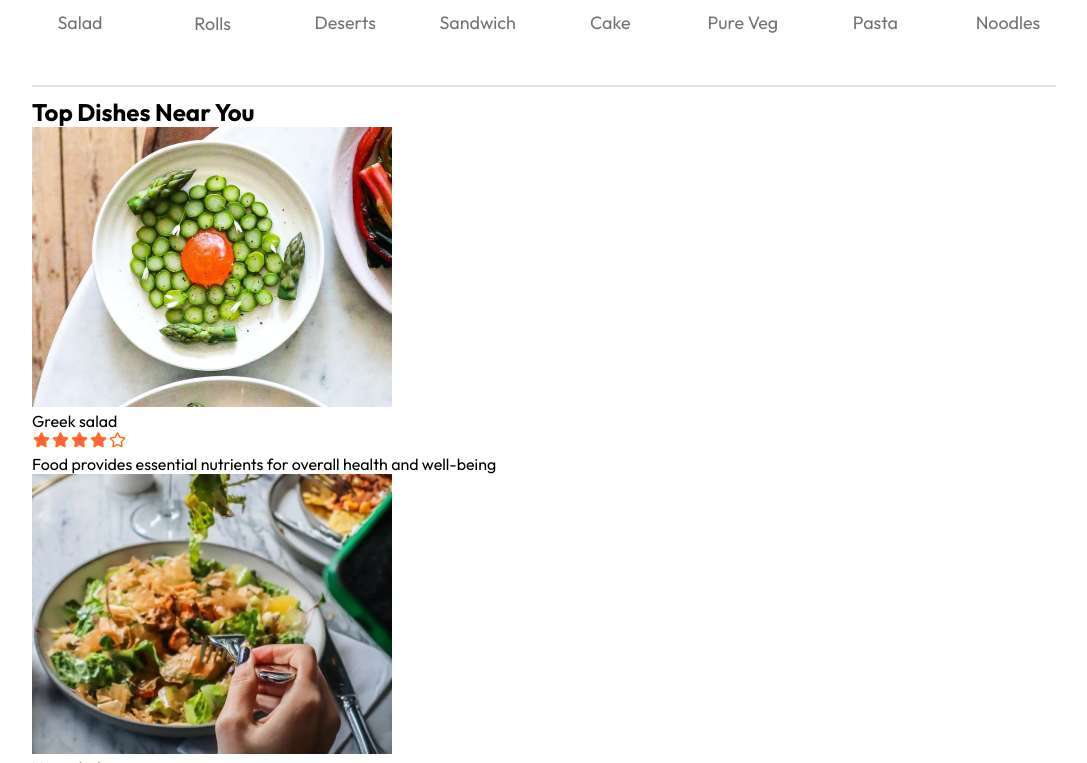
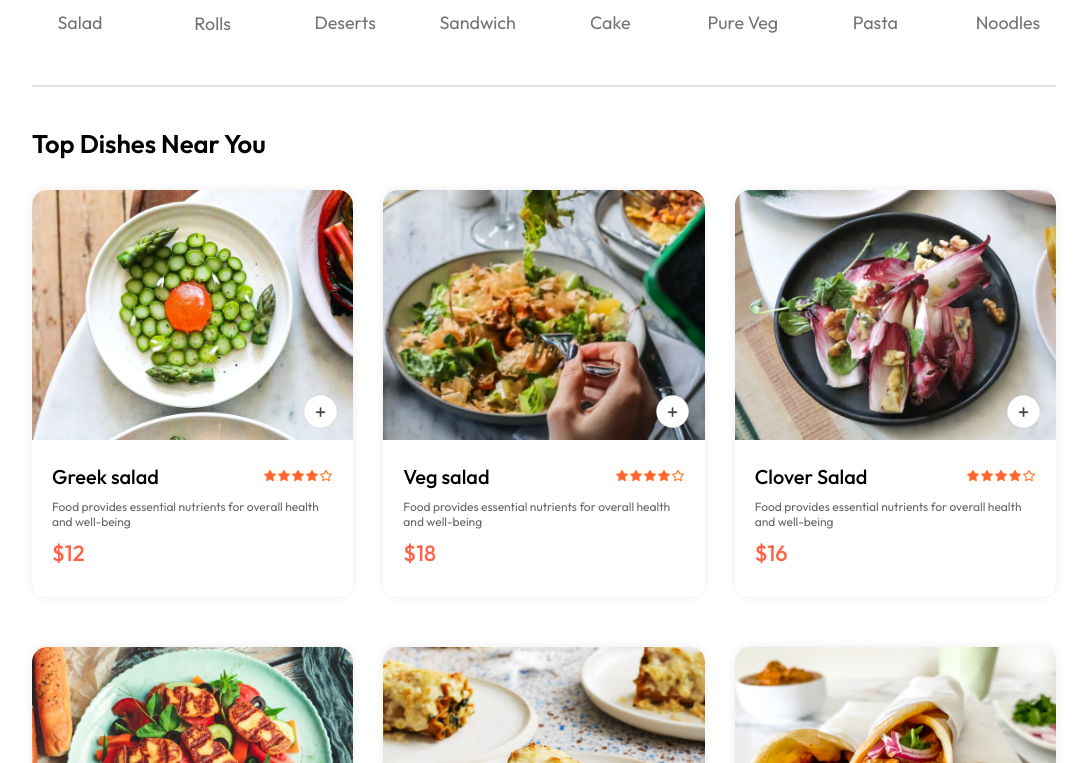
Before and after one commit to snehithvarma86/food-delivery-project, a React (Vite) app in the folder food-delivery/: page / in a window 1280 px wide. Shown: the part 797-1560 px from the top of the page, without its empty margins (96-1183 px from the left). Built offline with nearby package versions, Linux system fonts and the light colour scheme.

Commit message:
food-menu

```diff
--- a/food-delivery/src/components/FoodDisplay/FoodDisplay.css
+++ b/food-delivery/src/components/FoodDisplay/FoodDisplay.css
@@ -0,0 +1,16 @@
+.food-display{
+    margin-top: 30px;
+}
+
+.food-display h2{
+    font-size: max(2vw,24px);
+    font-weight: 600;
+}
+
+.food-display-list{
+    display: grid;
+    grid-template-columns: repeat(auto-fill,minmax(240px,1fr));
+    gap: 30px;
+    margin-top: 30px;
+    row-gap: 50px;
+}
--- a/food-delivery/src/components/FoodDisplay/FoodDisplay.jsx
+++ b/food-delivery/src/components/FoodDisplay/FoodDisplay.jsx
@@ -7,11 +7,11 @@
 const FoodDisplay = ({category}) => {
     const {food_list} =useContext(StoreContext)
   return (
-    <div className='food=display' id='food-display'>
+    <div className='food-display' id='food-display'>
         <h2>Top Dishes Near You</h2>
         <div className="food-display-list">
             {food_list.map((item,index)=>{
-                return <FoodItem key={index} id={item._id} name={item.name} description={item.description} image={item.image} />
+                return <FoodItem key={index} id={item._id} name={item.name} description={item.description} image={item.image} price={item.price}/>
             })}
         </div>
     </div>
--- a/food-delivery/src/components/FoodItem/FoodItem.css
+++ b/food-delivery/src/components/FoodItem/FoodItem.css
@@ -0,0 +1,75 @@
+.food-item{
+    width: 100%;
+    margin: auto;
+    border-radius: 15px;
+    box-shadow:0px 0px 10px #00000015 ;
+}
+
+.food-item-img{
+    width: 100%;
+    border-radius: 15px 15px 0px 0px;
+}
+
+.food-item-info{
+    padding: 20px;
+}
+
+.food-item-name-rating{
+    display: flex;
+    justify-content: space-between;
+    align-items: center;
+    margin-bottom: 10px;
+}
+
+.food-item-name-rating p{
+    font-size: 20px;
+    font-weight: 500;
+
+}
+
+.food-item-name-rating img{
+    width: 70px;
+}
+
+.food-item-des{
+    color: #676767;
+    font-size: 12px;
+
+}
+
+.food-item-price{
+    color: tomato;
+    font-size: 22px;
+    font-weight: 500;
+    margin: 10px 0px;
+}
+
+.food-item-img-contaner{
+    position: relative;
+}
+
+.food-item-img-contaner .add{
+    width: 35px;
+    position: absolute;
+    bottom: 15px;
+    right: 15px;
+    cursor: pointer;
+    border-radius: 50%;
+}
+
+.food-item-counter{
+    position: absolute;
+    bottom: 15px;
+    right: 15px;
+    display: flex;
+    align-items: center;
+    gap: 10px;
+    padding: 6px;
+    background-color: white;
+    border-radius: 50px;
+}
+
+.food-item-counter img{
+    width: 30px;
+    cursor: pointer;
+}
--- a/food-delivery/src/components/FoodItem/FoodItem.jsx
+++ b/food-delivery/src/components/FoodItem/FoodItem.jsx
@@ -1,12 +1,25 @@
 import React from 'react'
 import './FoodItem.css'
 import { assets } from '../../assets/assets'
+import { useContext } from 'react';
+import { StoreContext } from '../context/StoreContext';
 
 const FoodItem = ({id,name,price,description,image}) => {
+
+  const {cartItems,addToCart,removeFromCart} =useContext(StoreContext);
+
   return (
     <div className='food-item'>
       <div className="food-item-img-contaner">
         <img src={image} alt="" className="food-item-img" />
+        {!cartItems[id]
+          ?<img className='add' onClick={()=>addToCart(id)} src={assets.add_icon_white} />
+          :<div className="food-item-counter">
+            <img onClick={()=>removeFromCart(id)} src={assets.remove_icon_red} alt="" />
+            <p>{cartItems[id]}</p>
+            <img onClick={()=>addToCart(id)}  src={assets.add_icon_green}   alt="" />
+          </div>
+        }
       </div>
       <div className="food-item-info">
         <div className="food-item-name-rating">
@@ -14,8 +27,9 @@
             <img src={assets.rating_starts} alt="" />
         </div>
         <p className="food-item-des">{description}</p>
-        <p className="food-item-price">{price}</p>
+        <p className="food-item-price">${price}</p>
       </div>
+
     </div>
   )
 }
--- a/food-delivery/src/components/context/StoreContext.jsx
+++ b/food-delivery/src/components/context/StoreContext.jsx
@@ -1,11 +1,35 @@
-import { createContext } from "react";
+import { createContext, useEffect, useState } from "react";
 import { food_list } from "../../assets/assets";
 
 export const StoreContext =createContext(null);
 
 const StoreContextProvider =(props) => {
+
+    const [cartItems,setCartItems]=useState({});
+
+    const addToCart = (itemId) =>{
+        if(!cartItems[itemId]){
+            setCartItems((prev)=>({...prev,[itemId]:1}))
+        }
+        else{
+            setCartItems((prev)=>({...prev,[itemId]:prev[itemId]+1}))
+        }
+    }
+
+    const removeFromCart = (itemId) =>{
+       setCartItems((prev)=>({...prev,[itemId]:prev[itemId]-1}))
+    }
+
+    useEffect(()=>{
+        console.log(cartItems);
+    },[cartItems])
+
     const contextValue ={
-        food_list
+        food_list,
+        cartItems,
+        setCartItems,
+        addToCart,
+        removeFromCart
     }
     return (
         <StoreContext.Provider value={contextValue}>
```
